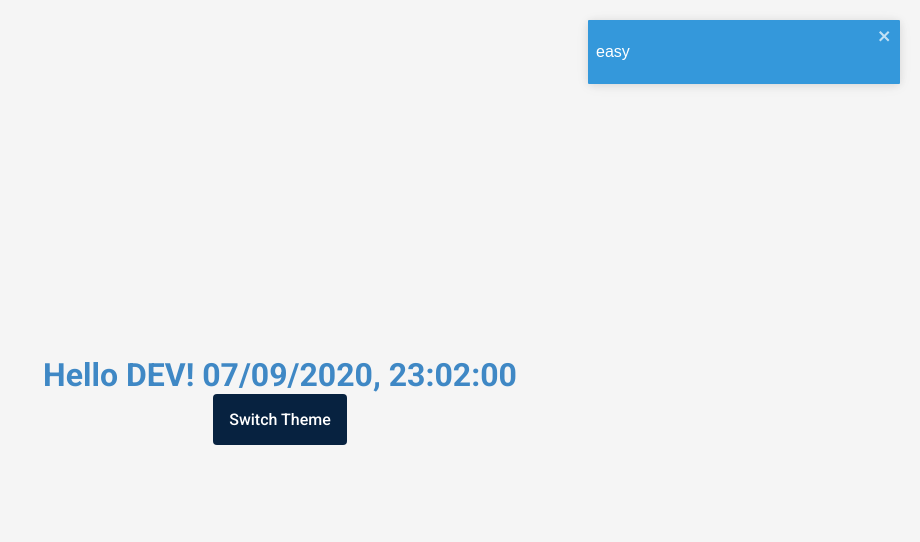
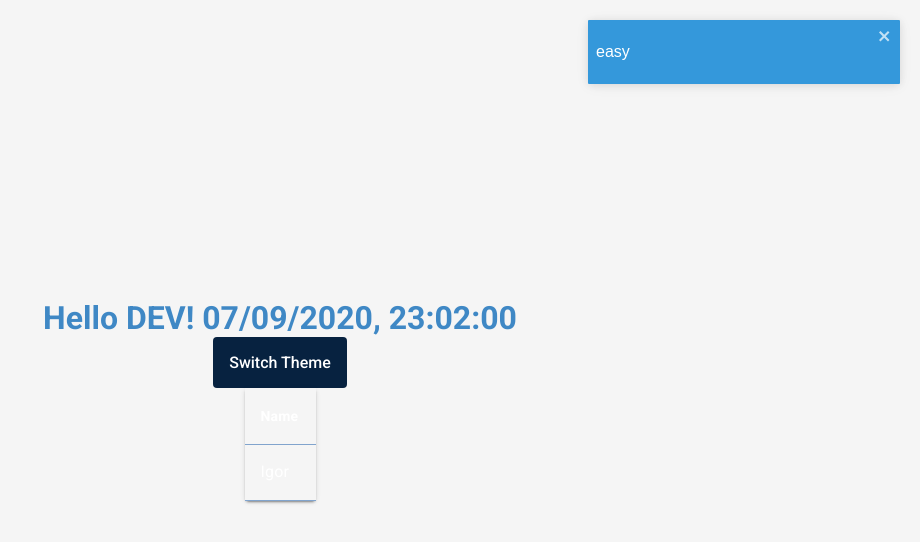
Before and after one commit to IgorSSK/basic-reactjs-template, a React (Create React App) app: page / in a window 1280 px wide. Shown: the top 542 px of the page, without its empty margins (360-1280 px from the left). Built offline with nearby package versions, Linux system fonts and the light colour scheme; the HTML template or start-up script is replaced by a standard one.

Commit message:
table style

```diff
--- a/package.json
+++ b/package.json
@@ -12,6 +12,7 @@
     "@types/react": "^16.9.0",
     "@types/react-dom": "^16.9.0",
     "axios": "^0.20.0",
+    "jspdf": "2",
     "material-table": "^1.69.0",
     "react": "^16.13.1",
     "react-dom": "^16.13.1",
--- a/src/components/HelloWorld/index.tsx
+++ b/src/components/HelloWorld/index.tsx
@@ -1,6 +1,7 @@
 import React from 'react';
 import { toast } from 'react-toastify';
 import Button from '../Button';
+import Table from '../Table';
 
 import { Container, Title } from './styles';
 
@@ -15,6 +16,10 @@ const HelloWorld: React.FC<Props> = ({ onClick, children }) => {
     <Container>
       <Title>{children}</Title>
       <Button title="Switch Theme" onClick={onClick} />
+      <Table
+        columns={[{ field: 'name', title: 'Name' }]}
+        data={[{ name: 'Igor' }]}
+      />
     </Container>
   );
 };
--- a/src/components/Table/index.tsx
+++ b/src/components/Table/index.tsx
@@ -5,14 +5,15 @@ import MaterialTable, {
   DetailPanel,
   Options
 } from 'material-table';
+import { Container } from './styles';
 
 interface TableProps {
-  title: string;
+  title?: string;
   columns: Column<object>[];
   data: object[];
-  actions: (Action<object> | ((rowData: object) => Action<object>))[];
-  options: Options<object>;
-  panel:
+  actions?: (Action<object> | ((rowData: object) => Action<object>))[];
+  options?: Options<object>;
+  panel?:
     | ((rowData: object) => React.ReactNode)
     | (DetailPanel<object> | ((rowData: object) => DetailPanel<object>))[];
 }
@@ -37,34 +38,26 @@ const Table: React.FC<TableProps> = ({
       searchPlaceholder: 'Digite algo para filtrar...'
     }
   };
-  const opt = options
-    ? options
-    : {
+  options = {
     toolbar: false,
     paging: false,
     sorting: false,
     draggable: false,
     headerStyle: { fontWeight: 'bold' },
-        rowStyle: { fontSize: '10px' }
+    ...options
   };
   return (
+    <Container>
       <MaterialTable
         title={title || ''}
         columns={columns}
         data={data}
         actions={actions}
-      options={{
-        toolbar: false,
-        paging: false,
-        sorting: false,
-        draggable: false,
-        headerStyle: { fontWeight: 'bold' },
-        rowStyle: { fontSize: '10px' },
-        ...options
-      }}
+        options={options}
         detailPanel={panel}
         localization={localization}
       />
+    </Container>
   );
 };
 
--- /dev/null
+++ b/src/components/Table/styles.ts
@@ -0,0 +1,13 @@
+import styled from 'styled-components';
+
+export const Container = styled.div`
+  && .MuiPaper-root,
+  && .MuiTableCell-root {
+    background: ${({ theme }) => theme.colors.background};
+    color: ${({ theme }) => theme.colors.white};
+  }
+
+  && .MuiTableCell-root {
+    border-color: ${({ theme }) => theme.colors.primaryLight};
+  }
+`;
--- a/src/styles/themes/shared.ts
+++ b/src/styles/themes/shared.ts
@@ -10,9 +10,10 @@ export default {
     success: '#28be5a',
     danger: '#e74c3c',
     warning: '#f1c40f',
-    text: '#2D3748',
-    textDark: '#171923',
-    textLight: '#718096'
+    text: '#121923',
+    color: '#2D3748',
+    colorDark: '#171923',
+    colorLight: '#718096'
   },
 
   fontSizes: {
@@ -92,5 +93,23 @@ export default {
     skipLink: 1600,
     toast: 1700,
     tooltip: 1800
+  },
+
+  elevation: {
+    1: '0px 2px 1px -1px rgba(0,0,0,0.2), 0px 1px 1px 0px rgba(0,0,0,0.14), 0px 1px 3px 0px rgba(0,0,0,0.12)',
+    2: '0px 3px 1px -2px rgba(0,0,0,0.2), 0px 2px 2px 0px rgba(0,0,0,0.14), 0px 1px 5px 0px rgba(0,0,0,0.12)',
+    3: '0px 3px 3px -2px rgba(0,0,0,0.2), 0px 3px 4px 0px rgba(0,0,0,0.14), 0px 1px 8px 0px rgba(0,0,0,0.12)',
+    4: '0px 2px 4px -1px rgba(0,0,0,0.2), 0px 4px 5px 0px rgba(0,0,0,0.14), 0px 1px 10px 0px rgba(0,0,0,0.12)',
+    5: '0px 3px 5px -1px rgba(0,0,0,0.2), 0px 5px 8px 0px rgba(0,0,0,0.14), 0px 1px 14px 0px rgba(0,0,0,0.12)',
+    6: '0px 3px 5px -1px rgba(0,0,0,0.2), 0px 6px 10px 0px rgba(0,0,0,0.14), 0px 1px 18px 0px rgba(0,0,0,0.12)',
+    7: '0px 4px 5px -2px rgba(0,0,0,0.2), 0px 7px 10px 1px rgba(0,0,0,0.14), 0px 2px 16px 1px rgba(0,0,0,0.12)',
+    8: '0px 5px 5px -3px rgba(0,0,0,0.2), 0px 8px 10px 1px rgba(0,0,0,0.14), 0px 3px 14px 2px rgba(0,0,0,0.12)',
+    9: '0px 5px 6px -3px rgba(0,0,0,0.2), 0px 9px 12px 1px rgba(0,0,0,0.14), 0px 3px 16px 2px rgba(0,0,0,0.12)',
+    10: '0px 6px 6px -3px rgba(0,0,0,0.2), 0px 10px 14px 1px rgba(0,0,0,0.14), 0px 4px 18px 3px rgba(0,0,0,0.12)',
+    11: '0px 6px 7px -4px rgba(0,0,0,0.2), 0px 11px 15px 1px rgba(0,0,0,0.14), 0px 4px 20px 3px rgba(0,0,0,0.12)',
+    12: '0px 7px 8px -4px rgba(0,0,0,0.2), 0px 12px 17px 2px rgba(0,0,0,0.14), 0px 5px 22px 4px rgba(0,0,0,0.12)',
+    13: '0px 7px 8px -4px rgba(0,0,0,0.2), 0px 13px 19px 2px rgba(0,0,0,0.14), 0px 5px 24px 4px rgba(0,0,0,0.12)',
+    14: '0px 7px 9px -4px rgba(0,0,0,0.2), 0px 14px 21px 2px rgba(0,0,0,0.14), 0px 5px 26px 4px rgba(0,0,0,0.12)',
+    15: '0px 8px 9px -5px rgba(0,0,0,0.2), 0px 15px 22px 2px rgba(0,0,0,0.14), 0px 6px 28px 5px rgba(0,0,0,0.12)'
   }
 };
```
Also changed, not shown: src/styles/styled.d.ts (+21 -3 lines), 1 other file (tests, documents, lock files or other folders). Lines whose indentation alone changed are shown as unchanged.
